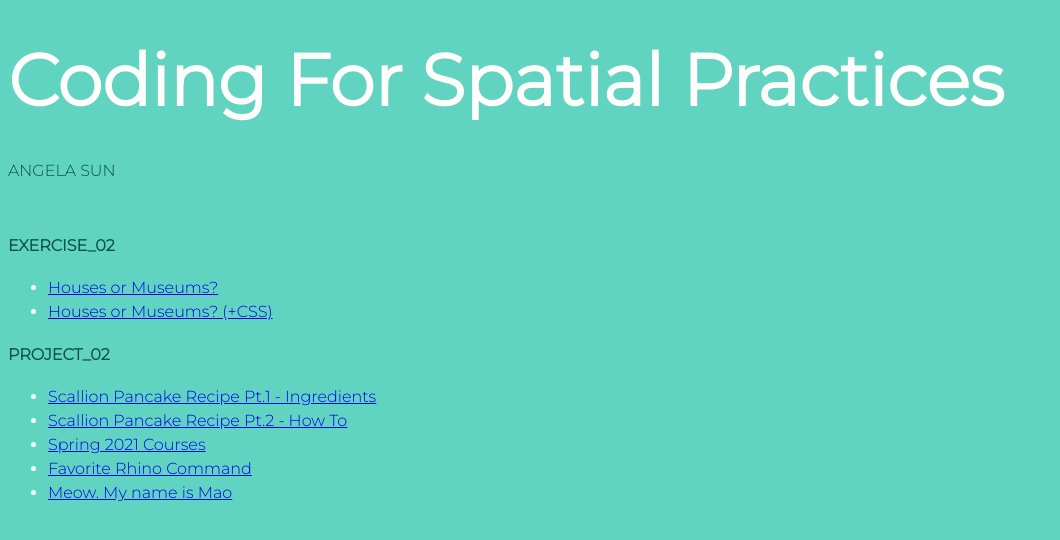
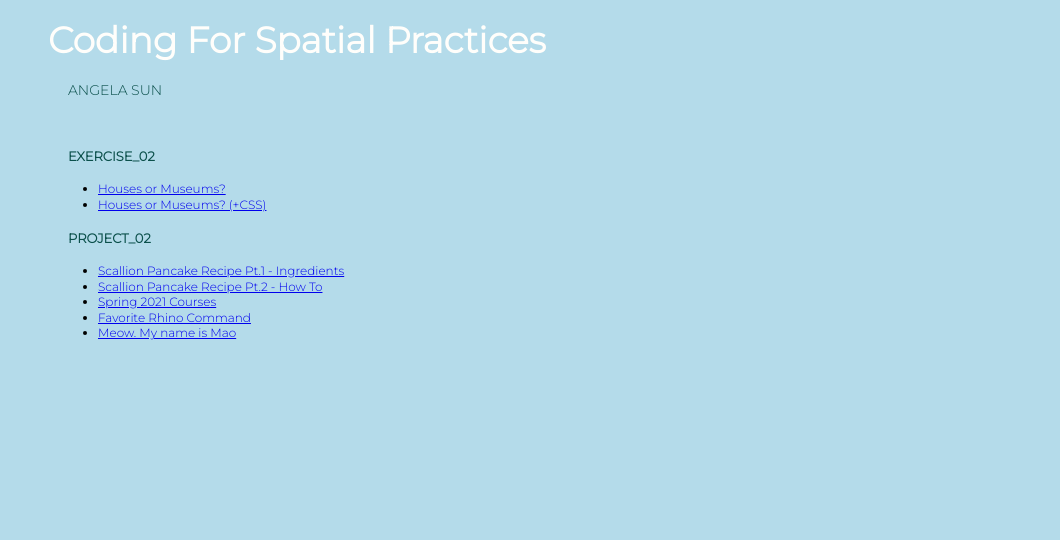
Before and after one commit to angelasun01/literate-dollop, a plain HTML site: page index.html in a window 1280 px wide. Shown: the whole page, without its empty margins (0-1060 px from the left). Drawn offline with Linux system fonts and the light colour scheme.

Commit message:
Update homepage_style.css

```diff
--- a/homepage_style.css
+++ b/homepage_style.css
@@ -1,28 +1,44 @@
 @import url('https://fonts.googleapis.com/css2?family=Montserrat:wght@100;300&display=swap');
+
+.site{
+    width: 900px;
+    padding: 20px;
+}
 
 .title {
     color:#fffefb;
-    font-size:72px;
+    font-size:36px;
     font-family: 'Montserrat', sans-serif;
     line-height: 0.9em;
+    padding-right: 40px;
+    padding-left: 40px;
 }
 
 .sub-title {
     color: #0b504b;
+    font-size:14px;
     font-family: 'Montserrat', sans-serif;
+    padding-right: 60px;
+    padding-left: 60px;
 }
 
 h4 {
     color:#0b504b;
+    font-size:13px;
     font-family: 'Montserrat', sans-serif;
+    padding-right: 60px;
+    padding-left: 60px;
 }
 
 .links {
-    line-height: 1.5em;
+    line-height: 1.3em;
+    font-size:12px;
     font-family: 'Montserrat', sans-serif;
     color: #fffefb
+    padding-right: 90px;
+    padding-left: 90px;
 }
 
 body {
-    background-color:#60d4c1
+    background-color:#b4dbea
 }
```
